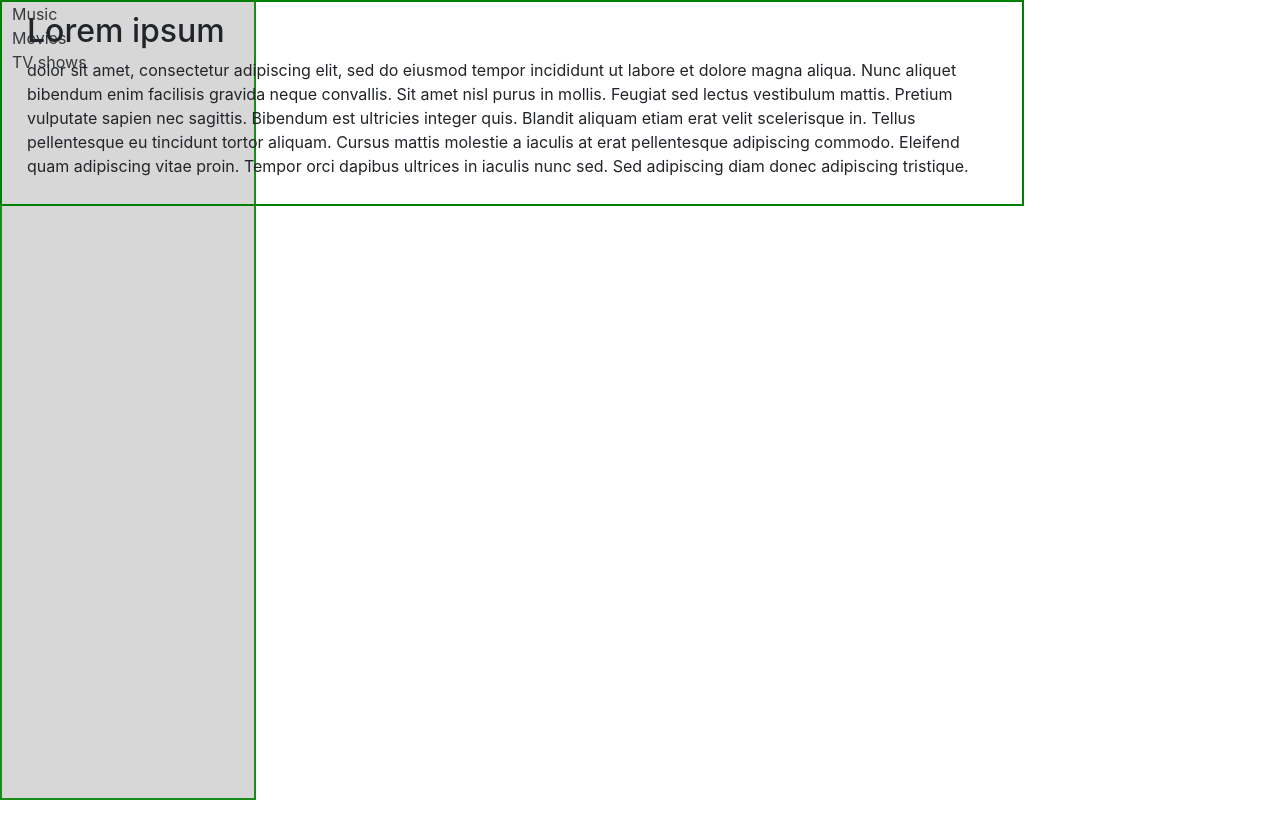
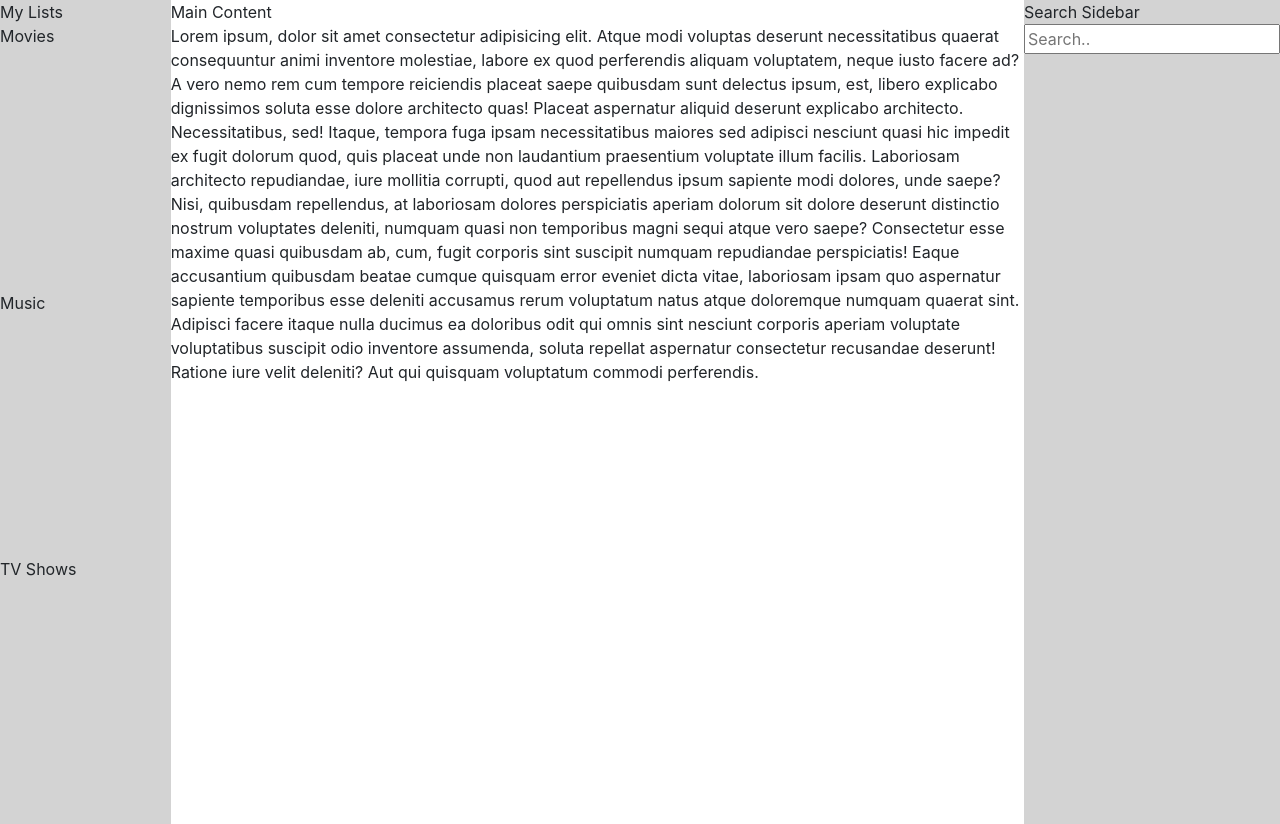
Before and after one commit to brandonjreyes/Check-It, a plain HTML site: page index.html in a window 1280 px wide. Before the commit the page ends 800 px from the top, so only its background shows below. Drawn offline with nearby package versions, Linux system fonts and the light colour scheme.

Commit message:
Skeleton of page layout. Basic search bar, access to movie posters.

```diff
--- a/Assets/CSS/style.css
+++ b/Assets/CSS/style.css
@@ -1,41 +1,31 @@
-html {
-    height: 100%;
+
+
+#wrapper {
+    /* Using CSS Grid (new tech requirement?) */
+    display: grid;
+    height: 100vh;
+    grid-template-columns: 1fr 5fr 1fr;
 }
 
-body {
-    height: 100%;
+#nav-sidebar-wrapper {
+    background-color: lightgrey;
 }
 
-/* Navigation Sidebar */
-#nav-sidebar-wrapper {
-    display: inline-block;
-    position: absolute;
-    width: 20%;
-    height: 100%;
-    overflow: auto;
-    background: lightgrey;
-    border: 2px solid green;
-    opacity: .9;
+#nav-sidebar-grid {
+    display: grid;
+    grid-template-rows: repeat(3, 1fr);
+    height: 100vh;
 }
 
-.sidebar-nav {
-    list-style: none;
-    padding: 0;
+#search-sidebar-wrapper {
+    background-color: lightgray;
 }
 
-.sidebar-nav li {
-    text-indent: 10px;
+#content-wrapper {
+    overflow-y: auto; /* Allows scrolling */
+
 }
 
-/* Main Content */
-#content-wrapper {
-    align-items: center;
-    width: 80%;
-    display: inline-block;
-    position: absolute;
-    padding: 10px;
-
-    border: 2px solid green;
+#search-results{
+    overflow-y: auto;
 }
-
-#wrapper {}
--- a/Assets/js/script.js
+++ b/Assets/js/script.js
@@ -1,11 +1,26 @@
+// placeholders
+const placeholderImgURL = 'https://via.placeholder.com/200'
+
 // Movie Database Variables
-
 const tmdb_detail_URL = 'https://api.themoviedb.org/3/movie/';
 const tmdb_search_URL = 'https://api.themoviedb.org/3/search/movie';
 const tmdb_key = '?api_key=8afe6659c203f96744facc3ae6d50faa';
 const pages_URL = '&page=1';
 const query_URL = '&query=';
 const SFW_URL = '&include_adult=false';
+const img_URL = 'https://image.tmdb.org/t/p/w185/';
+
+// search variables
+const searchInput = $('#search-input');
+const searchResults = $('#search-results');
+
+// search button / enter functionality
+searchInput.keypress(function(event) {
+    if (event.key === "Enter") {
+        console.log(searchInput.val());
+        searchMovie(searchInput.val());
+    }
+});
 
 // searches for movies using keyword(s).
 function searchMovie(search) {
@@ -13,30 +28,34 @@ function searchMovie(search) {
     fetch(searchURL)
         .then(response => response.json())
         .then(data => {
-        console.log(data);
-        movieDetails(data);
+            generateSearchResults(data);
         })
 }
 
-// gets movie details with ID
+// creates movie posters in search result area
+function generateSearchResults(data) {
+    for (let i = 0; i < 5; i++) {
+        let movie = data.results[i];
+        let title = movie.original_title;
+        createImage(img_URL + movie.poster_path, movie.original_title, searchResults);
+    }
+}
+
+// returns movie details
 function movieDetails(data) {
     let result1id = data.results[0].id;
     fetch(tmdb_detail_URL + result1id + tmdb_key)
         .then(response => response.json())
         .then(data => {
             console.log(data);
-        console.log('https://image.tmdb.org/t/p/w185/' + data.poster_path);
+            return (img_URL + data.poster_path);
         })
 }
 
-// puts an image on the page
-const testImgDiv = $('#testImgDiv');
-function createImage(imgURL, alt) {
-    let img = $('<img></img>')
+// puts an image on the page ( needs URL of img, alt tag for it, and where you want to append it to)
+function createImage(imgURL, alt, location) {
+    let img = $('<img></img>');
     img.attr('src', imgURL);
     img.attr("alt", alt);
-    img.appendTo(testImgDiv);
+    img.appendTo(location);
 }
-
-createImage(movieImageURL, 'placeholder 300px');
-searchMovie('Toy Story');
--- a/index.html
+++ b/index.html
@@ -19,40 +19,56 @@
 
             <!-- Navigation Sidebar -->
             <div id="nav-sidebar-wrapper">
-                <ul class="sidebar-nav">
-                    <li id="music-nav">Music</li>
-                    <li id="movies-nav">Movies</li>
-                    <li id="TV-nav">TV shows</li>
-                </ul>
+                <header>My Lists</header>
+                <div id="nav-sidebar-grid">
+                    <div>Movies</div>
+                    <div>Music</div>
+                    <div>TV Shows</div>
+                </div>
+
             </div>
 
             <!-- Main Content -->
             <div id="content-wrapper">
-                <div class="container-fluid">
-                    <div class="row">
-                        <div class="col-lg-12">
-                            <h2>Lorem ipsum</h2>
-                            <p>dolor sit amet, consectetur adipiscing elit, sed do eiusmod tempor incididunt ut labore
-                                et dolore magna aliqua. Nunc aliquet bibendum enim facilisis gravida neque convallis.
-                                Sit amet nisl purus in mollis. Feugiat sed lectus vestibulum mattis. Pretium vulputate
-                                sapien nec sagittis. Bibendum est ultricies integer quis. Blandit aliquam etiam erat
-                                velit scelerisque in. Tellus pellentesque eu tincidunt tortor aliquam. Cursus mattis
-                                molestie a iaculis at erat pellentesque adipiscing commodo. Eleifend quam adipiscing
-                                vitae proin. Tempor orci dapibus ultrices in iaculis nunc sed. Sed adipiscing diam donec
-                                adipiscing tristique.</p>
-                        </div>
-                    </div>
+                <header>Main Content</header>
+                <p>Lorem ipsum, dolor sit amet consectetur adipisicing elit. Atque modi voluptas deserunt necessitatibus
+                    quaerat consequuntur animi inventore molestiae, labore ex quod perferendis aliquam voluptatem, neque
+                    iusto facere ad? A vero nemo rem cum tempore reiciendis placeat saepe quibusdam sunt delectus ipsum,
+                    est, libero explicabo dignissimos soluta esse dolore architecto quas! Placeat aspernatur aliquid
+                    deserunt explicabo architecto. Necessitatibus, sed! Itaque, tempora fuga ipsam necessitatibus
+                    maiores sed adipisci nesciunt quasi hic impedit ex fugit dolorum quod, quis placeat unde non
+                    laudantium praesentium voluptate illum facilis. Laboriosam architecto repudiandae, iure mollitia
+                    corrupti, quod aut repellendus ipsum sapiente modi dolores, unde saepe? Nisi, quibusdam repellendus,
+                    at laboriosam dolores perspiciatis aperiam dolorum sit dolore deserunt distinctio nostrum voluptates
+                    deleniti, numquam quasi non temporibus magni sequi atque vero saepe? Consectetur esse maxime quasi
+                    quibusdam ab, cum, fugit corporis sint suscipit numquam repudiandae perspiciatis! Eaque accusantium
+                    quibusdam beatae cumque quisquam error eveniet dicta vitae, laboriosam ipsam quo aspernatur sapiente
+                    temporibus esse deleniti accusamus rerum voluptatum natus atque doloremque numquam quaerat sint.
+                    Adipisci facere itaque nulla ducimus ea doloribus odit qui omnis sint nesciunt corporis aperiam
+                    voluptate voluptatibus suscipit odio inventore assumenda, soluta repellat aspernatur consectetur
+                    recusandae deserunt! Ratione iure velit deleniti? Aut qui quisquam voluptatum commodi perferendis.
+                </p>
+            </div>
+
+            <!-- Search/Add Sidebar -->
+            <div id="search-sidebar-wrapper">
+                <header>Search Sidebar</header>
+                <div id="search-and-type">
+                    <input id="search-input" type="text" placeholder="Search..">
+                </div>
+                <div id="search-results">
                 </div>
             </div>
 
-            <!-- Search/Add Sidebar -->
-
         </div>
     </main>
-    <!-- JQuery and JS link -->
-    <script src="./Assets/js/jquery-3.6.0.min.js"></script>
-    <script src="./Assets/js/script.js"></script>
+
+
 
 </body>
 
+<!-- JQuery and JS link -->
+<script src="./Assets/js/jquery-3.6.0.min.js"></script>
+<script src="./Assets/js/script.js"></script>
+
 </html>
```
Lines whose indentation alone changed are shown as unchanged.
